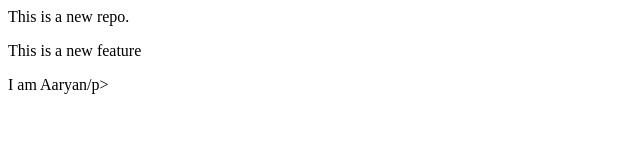
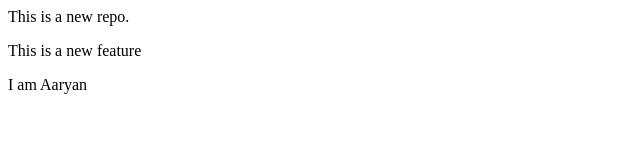
Before and after one commit to aaryan272005/localrepo, a plain HTML site: page index.html in a window 1280 px wide. Shown: the full height of the page, 0-640 px from the left. Drawn offline with Linux system fonts and the light colour scheme.

```diff
--- a/index.html
+++ b/index.html
@@ -1,3 +1,3 @@
 <p>This is a new repo.</p>
 <p>This is a new feature</p>
-<p>I am Aaryan/p>
+<p>I am Aaryan</p>
```
